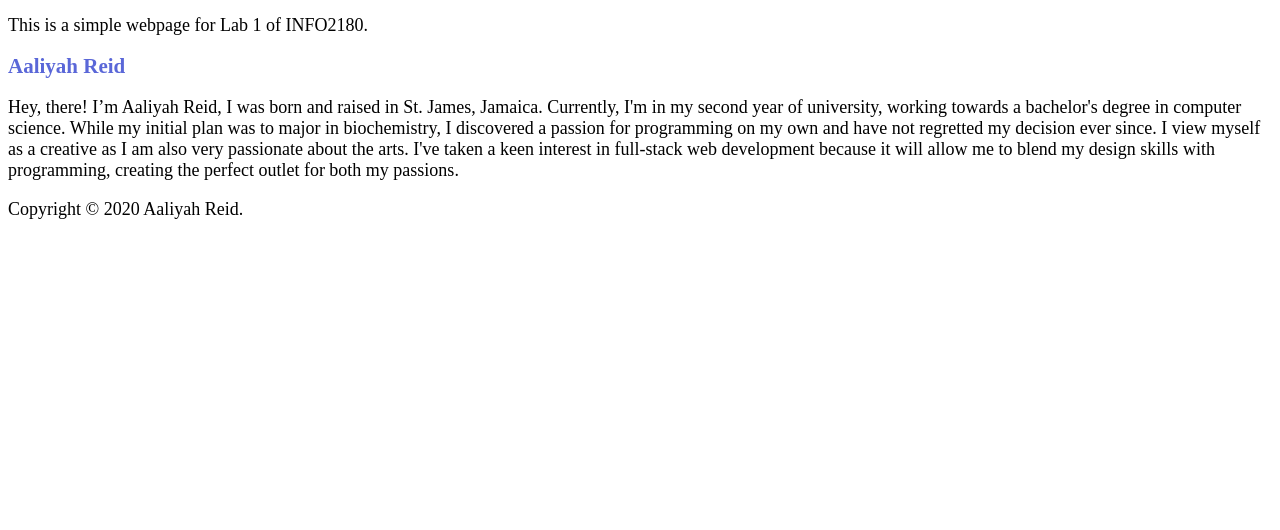
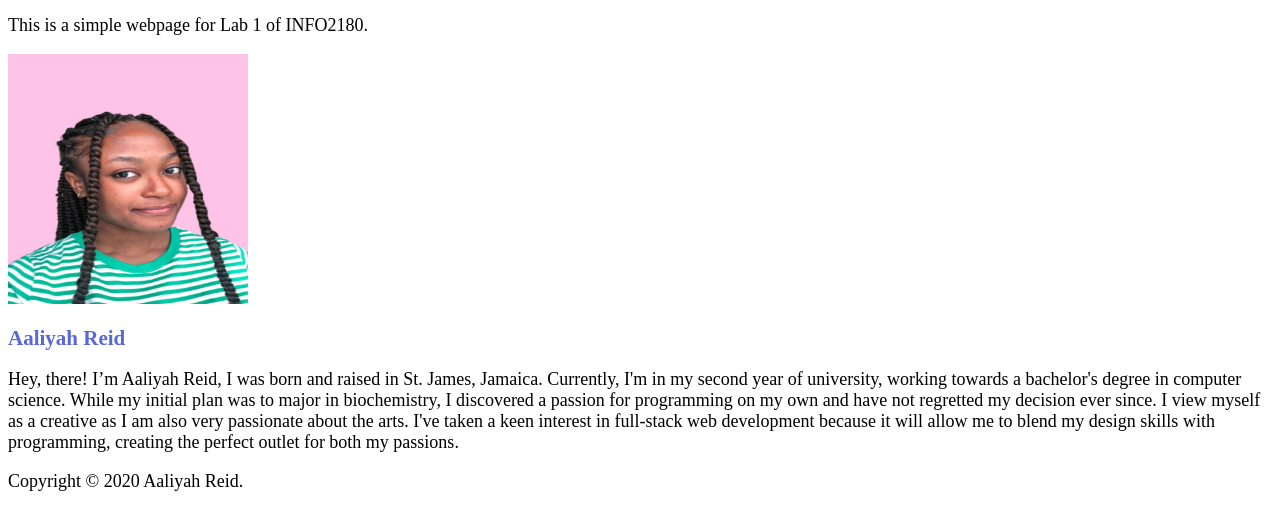
Before and after one commit to Aaliyah-Reid/info2180-lab1, a plain HTML site: page index.html in a window 1280 px wide. Shown: the part 46-576 px from the top of the page. Drawn offline with Linux system fonts and the light colour scheme.

Commit message:
Added image

```diff
--- a/index.html
+++ b/index.html
@@ -13,6 +13,7 @@
      <p>This is a simple webpage for Lab 1 of INFO2180.</p>
  </header>
  <main>
+    <img src="Aaliyah.jpg" width="240px" height ="250px" alt="Photo of Aaliyah">
  <h2>Aaliyah Reid</h2>
  <p>Hey, there! I’m Aaliyah Reid, I was born and raised in St. James, Jamaica.
     Currently, I'm in my second year of university, working towards a bachelor's degree in computer science. While my
```
Also changed, not shown: Aaliyah.jpg (added).
